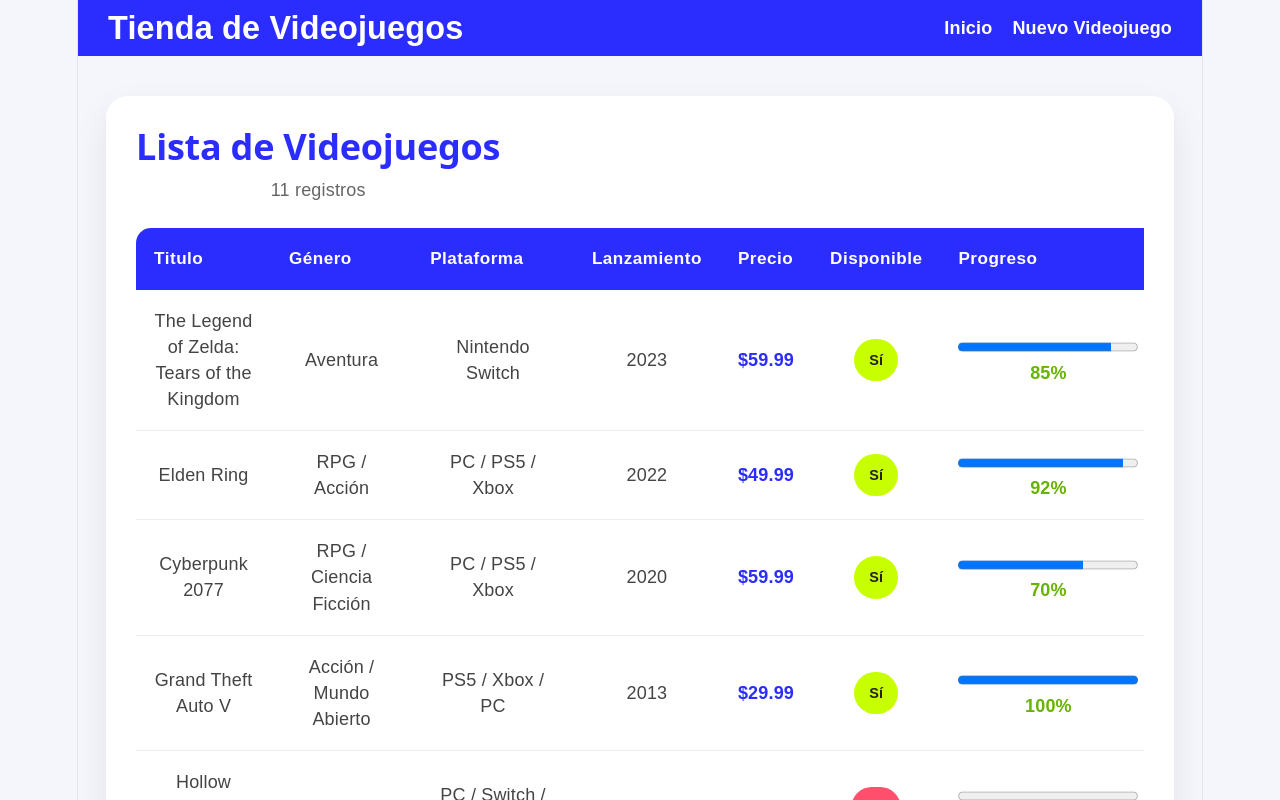
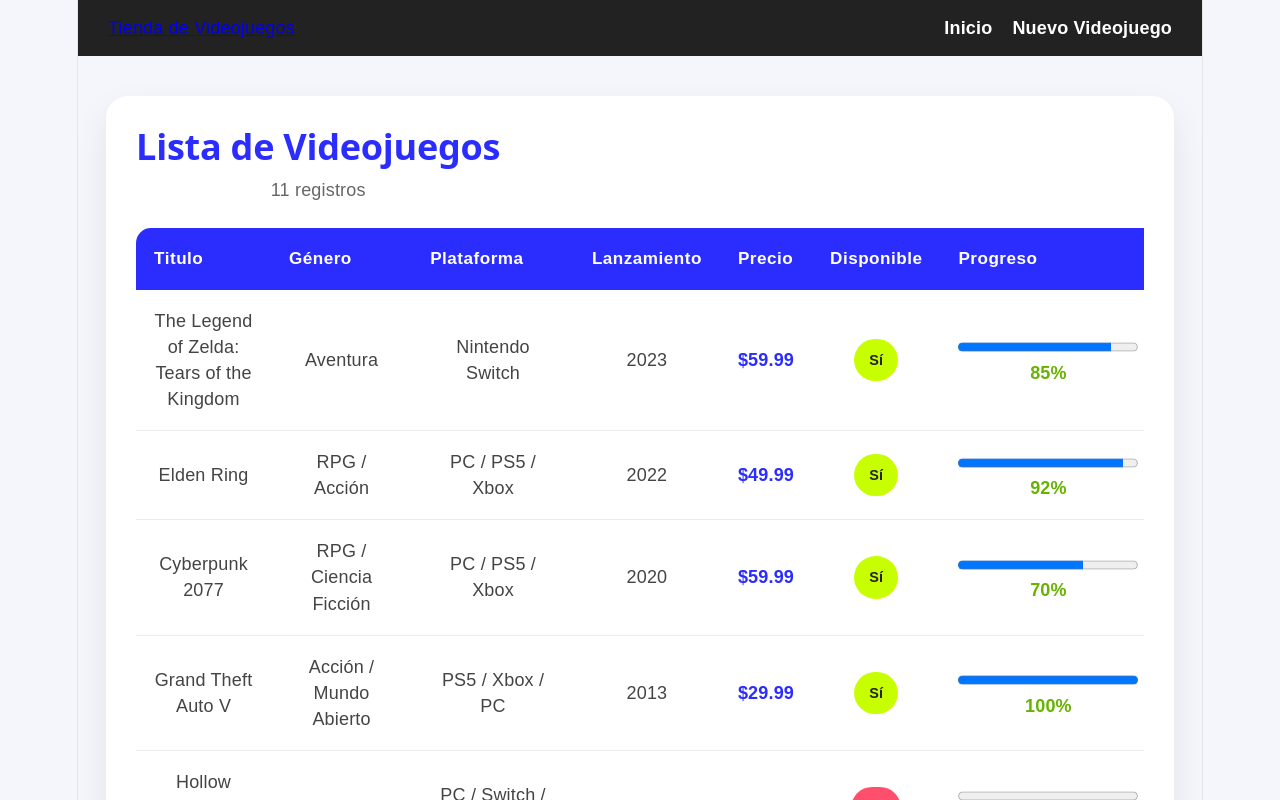
Before and after one commit to GaloRamiro/taller-react-videojuegos, a React (Vite) app: page / in a window 1280 px wide. Shown: the top 800 px of the page. Built offline with nearby package versions, Linux system fonts and the light colour scheme; the HTML template or start-up script is replaced by a standard one.

Commit message:
style: actualizar estilos del navbar

```diff
--- a/src/components/Navbar.css
+++ b/src/components/Navbar.css
@@ -1,5 +1,5 @@
 .navbar{
-    background:#2b2dff;
+    background:#222;
     color:white;
     padding:15px 30px;
 
@@ -22,13 +22,3 @@
 .menu a:hover{
     color:#61dafb;
 }
-.logo{
-    color:white;
-    text-decoration:none;
-    font-size:1.8rem;
-    font-weight:bold;
-}
-
-.logo:hover{
-    color:#61dafb;
-}
```
